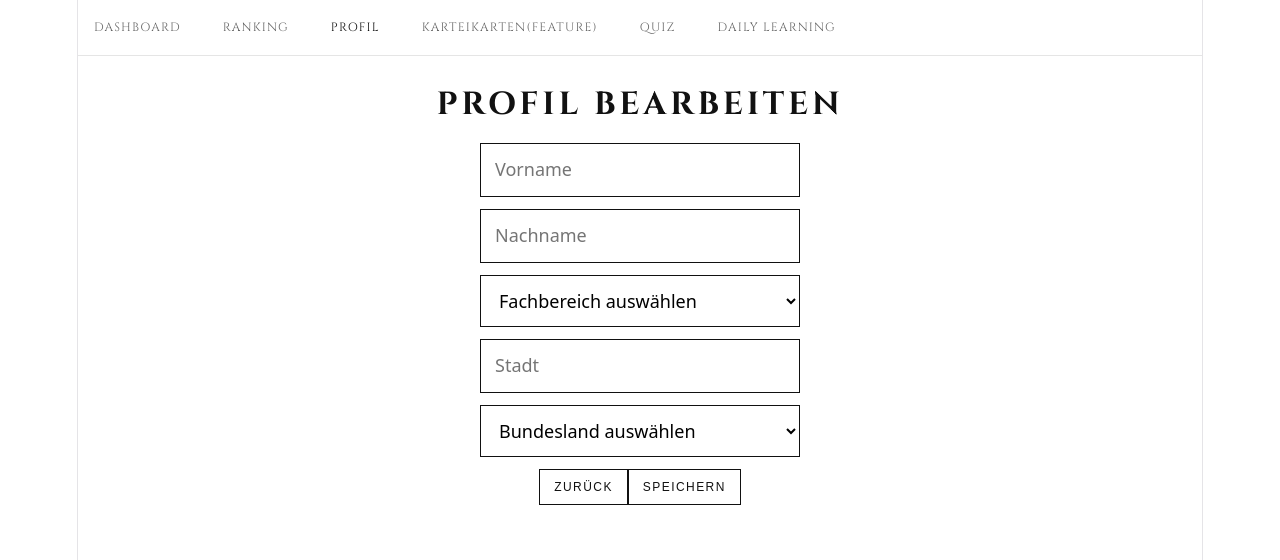
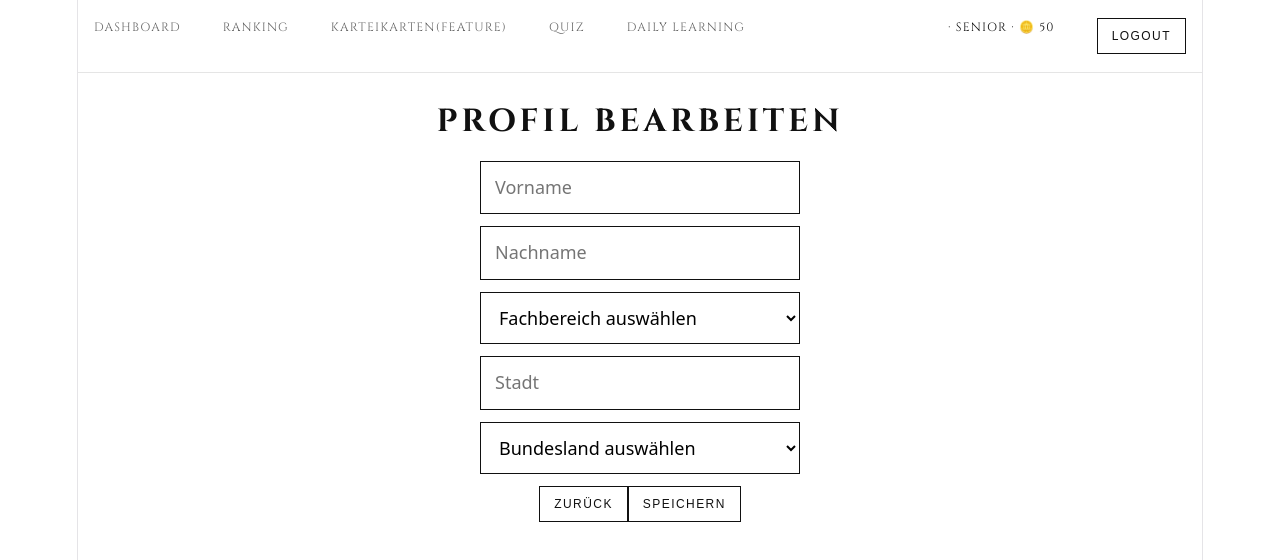
Before and after one commit to stackcraft-op/NullPointerPanic-web, a React (Vite) app: page /profil/bearbeiten in a window 1280 px wide. Shown: the top 560 px of the page. Built offline with nearby package versions, Linux system fonts and the light colour scheme; no server answers.

Commit message:
UserContext eingeführt: Navbar zeigt Username/Titel/Currency + Logout, ganz rechts positioniert

```diff
--- a/src/App.jsx
+++ b/src/App.jsx
@@ -11,8 +11,20 @@ import { useState } from "react";
 import DailyLearningPage from "./pages/DailyLearningPage";
 import "./php-design.css"; // Design aus dem PHP-Projekt übernommen – löschen = diese Zeile + die Datei entfernen
 import ProfilBearbeitenPage from "./pages/ProfilBearbeitenPage";
+import UserContext from "./UserContext";
 
 function App() {
+  const [xp,setXp] = useState(200);
+  const [currency, setCurrency] = useState(50);
+
+  const stufen = [
+    { name: "Einsteiger", schwelle: 0, rahmenFarbe: "blue", avatarBild: "/avatare/einsteiger.webp" },
+    { name: "Junior", schwelle: 50, rahmenFarbe: "silver", avatarBild: "/avatare/junior.jpeg" },
+    { name: "Middle", schwelle: 100, rahmenFarbe: "green", avatarBild: "/avatare/middle.jpg" },
+    { name: "Senior", schwelle: 200, rahmenFarbe: "gold", avatarBild: "/avatare/senior.webp" },
+  ];
+  const aktuelleStufe = [...stufen].reverse().find((stufe)=> xp >= stufe.schwelle);
+
   const [eingeloggterName,setEingeloggterName] = useState("");
   const [gespeicherteKarten,setGespeicherteKarten] = useState([]);
   const [profilDaten, setProfilDaten] = useState({
@@ -25,18 +37,20 @@ function App() {
 
   return(
     <BrowserRouter>
+      <UserContext.Provider value={{eingeloggterName, setEingeloggterName, currency, aktuelleStufe}}>
       <Routes>
         <Route path = "/" element={<StartPage/>} />
         <Route path="/login" element={<LoginPage setEingeloggterName = {setEingeloggterName}/>} />
         <Route path="/dashboard" element={<DashboardPage/>}/>
         <Route path="/ranking" element={<RankingPage/>}/>
-        <Route path="/profil" element={<ProfilPage eingeloggterName = {eingeloggterName}/>}/>
+        <Route path="/profil" element={<ProfilPage/>}/>
         <Route path="/karteikarten" element={<FlashcardsPage gespeicherteKarten = {gespeicherteKarten} setGespeicherteKarten = {setGespeicherteKarten}/>}/>
         <Route path="/quiz" element={<QuizPage/>}/>
         <Route path="/registrieren" element={<RegisterPage/>}/>
         <Route path="/learning" element={<DailyLearningPage gespeicherteKarten = {gespeicherteKarten} setGespeicherteKarten = {setGespeicherteKarten}/>}/>
         <Route path="/profil/bearbeiten" element ={<ProfilBearbeitenPage profilDaten={profilDaten} setProfilDaten={setProfilDaten}/>}/>
       </Routes>
+      </UserContext.Provider>
     </BrowserRouter>
   )
 }
--- /dev/null
+++ b/src/UserContext.jsx
@@ -0,0 +1,5 @@
+import { createContext } from "react";
+
+const UserContext = createContext();
+
+export default UserContext;
--- a/src/components/Navbar.jsx
+++ b/src/components/Navbar.jsx
@@ -1,14 +1,29 @@
-import { NavLink } from "react-router-dom";
+import { NavLink, useNavigate } from "react-router-dom";
+import { useContext } from "react";
+import UserContext from "../UserContext";
+
 
 function Navbar(){
+    const {eingeloggterName, currency, aktuelleStufe} = useContext(UserContext)
+
+    function logout(){
+        localStorage.removeItem("token");
+        setEingeloggterName("");
+        navigate("/login");
+    }
+
     return (
         <nav>
             <NavLink to="/dashboard">Dashboard</NavLink>
             <NavLink to="/ranking">Ranking</NavLink>
-            <NavLink to= "/profil">Profil</NavLink>
             <NavLink to="/karteikarten">Karteikarten(feature)</NavLink>
             <NavLink to="/quiz">Quiz</NavLink>
             <NavLink to="/learning">Daily Learning</NavLink>
+            <NavLink to= "/profil" className="profil-menu">
+            {eingeloggterName} · {aktuelleStufe.name} · 🪙 {currency}
+            </NavLink>
+            <button onClick={()=> logout()}>Logout</button>
+
         </nav>
     )
 }
--- a/src/pages/ProfilPage.jsx
+++ b/src/pages/ProfilPage.jsx
@@ -1,7 +1,12 @@
 import Navbar from "../components/Navbar";
 import { Link } from "react-router-dom";
-function ProfilPage({eingeloggterName}){
-    const xp = 200;//test
+import { useContext } from "react";
+import UserContext from "../UserContext";
+
+function ProfilPage(){
+
+    const { eingeloggterName, aktuelleStufe} = useContext(UserContext);
+    const xp = 200;
 
 
     const achievements = [
@@ -10,15 +15,10 @@ function ProfilPage({eingeloggterName}){
         { id: 3, titel : "Prüfungsreif", schwelle: 30, icon: "🥇"},
     ];
 
-    const stufen = [
-    { name : "Einsteiger", schwelle: 0, rahmenFarbe: "blue", avatarBild: "/avatare/einsteiger.webp" },
-    { name: "Junior", schwelle: 50, rahmenFarbe: "silver", avatarBild: "/avatare/junior.jpeg" },
-    { name: "Middle", schwelle: 100, rahmenFarbe: "green", avatarBild: "/avatare/middle.jpg" },
-    { name: "Senior", schwelle: 200, rahmenFarbe: "gold", avatarBild: "/avatare/senior.webp" },
-]
 
 
-    const aktuelleStufe = [...stufen].reverse().find((stufe)=> xp >= stufe.schwelle);
+
+
 
     return (
         <div>
--- a/src/php-design.css
+++ b/src/php-design.css
@@ -75,6 +75,14 @@ nav a.active {
   color: var(--php-text);
 }
 
+/* Profil-Link (Username/Titel/Currency, siehe Navbar.jsx) wird im
+   flex-Container ganz nach rechts geschoben - alles danach (aktuell der
+   Logout-Button) folgt direkt daneben. Robust gegen Reihenfolge-Änderungen,
+   weil über die feste Klasse statt Position (:last-child) angesteuert. */
+.profil-menu {
+  margin-left: auto;
+}
+
 /* ===== Links (z.B. "Los gehts", "Jetzt registrieren") ===== */
 a {
   color: var(--php-text);
```
